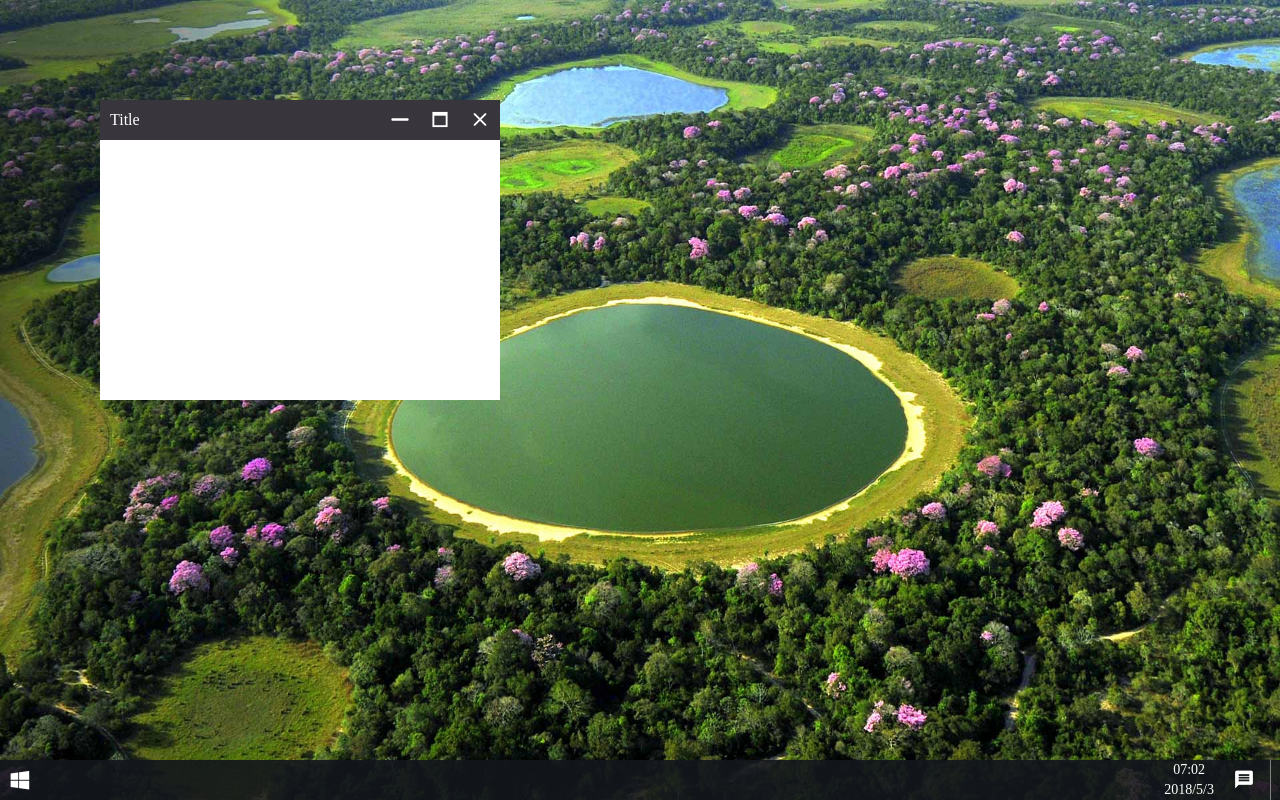
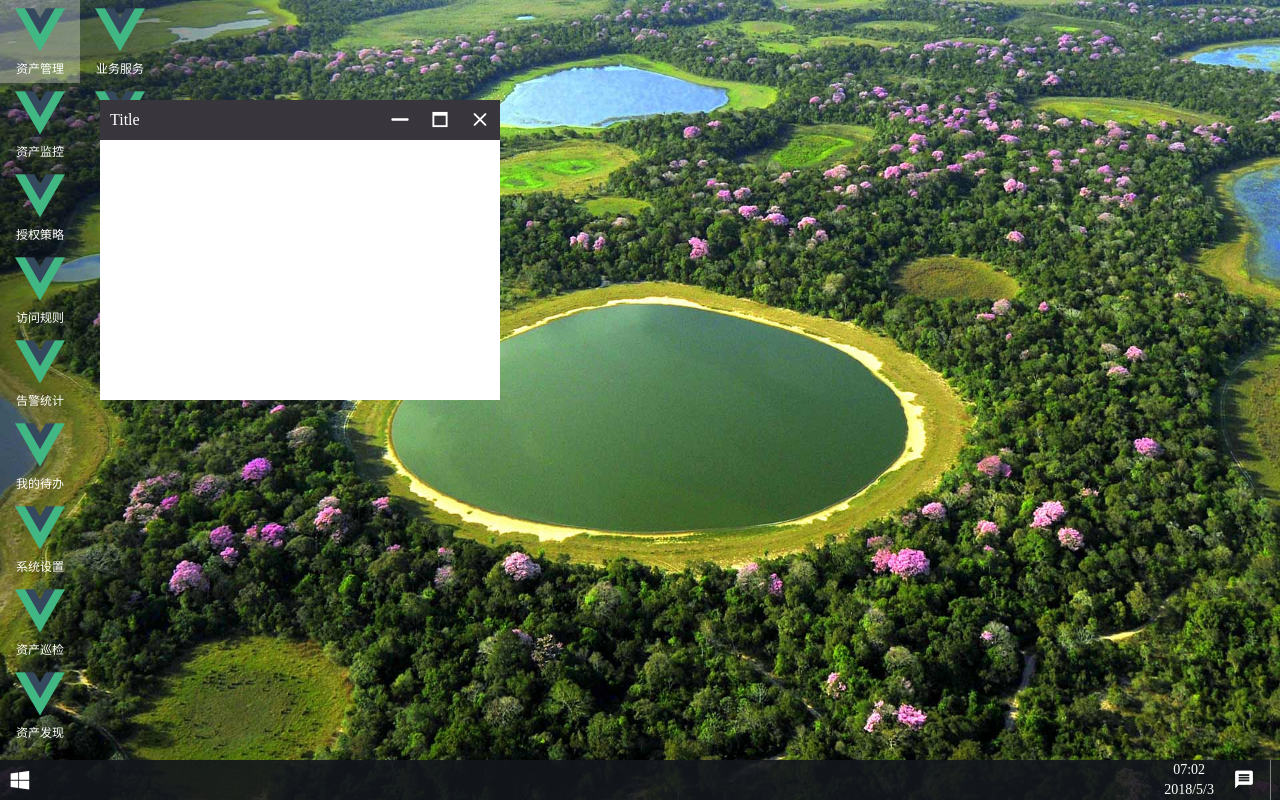
Before and after one commit to SunInfoFE/vue-win10, a Vue app: page / in a window 1280 px wide. Built offline with nearby package versions, Linux system fonts and the light colour scheme.

Commit message:
shortcut

```diff
--- a/src/App.vue
+++ b/src/App.vue
@@ -1,5 +1,8 @@
 <template>
   <div id="win10" class="win10" @click="handleClick">
+    <div class="win10-shortcut">
+      <win10-shortcut v-for="(item, index) in shortcuts" :name="item" :key="index"></win10-shortcut>
+    </div>
     <win10-window></win10-window>
     <win10-menu></win10-menu>
     <win10-message></win10-message>
@@ -10,18 +13,25 @@
 <script>
 import getClassName from './utils/dom.js';
 
-let Win10Window = () => import(/* webpackChunkName: 'win10-window' */ './components/Window');
 let Win10Menu = () => import(/* webpackChunkName: 'win10-menu' */ './components/Menu');
 let Win10Message = () => import(/* webpackChunkName: 'win10-message' */ './components/Message');
+let Win10Shortcut = () => import(/* webpackChunkName: 'win10-shortcut' */ './components/Shortcut');
 let Win10Taskbar = () => import(/* webpackChunkName: 'win10-taskbar' */ './components/Taskbar');
+let Win10Window = () => import(/* webpackChunkName: 'win10-window' */ './components/Window');
 
 export default {
   name: 'App',
   components: {
-    Win10Window,
     Win10Menu,
     Win10Message,
-    Win10Taskbar
+    Win10Taskbar,
+    Win10Shortcut,
+    Win10Window
+  },
+  data () {
+    return {
+      shortcuts: ['资产管理', '资产监控', '授权策略', '访问规则', '告警统计', '我的待办', '系统设置', '资产巡检', '资产发现', '业务服务', '电视墙']
+    };
   },
   methods: {
     handleClick (e) {
@@ -44,6 +54,7 @@ export default {
 
 <style>
 @import url('../static/font/iconfont.css');
+
 * {
   margin: 0;
   padding: 0;
@@ -65,5 +76,13 @@ body {
   background: black url("./assets/AerialPantanal.jpg") no-repeat fixed;
   background-size: 100% 100%;
   position: relative;
+  padding-bottom: 40px;
+}
+.win10-shortcut {
+  display: flex;
+  flex-direction: column;
+  flex-wrap: wrap;
+  height: 100%;
+  width: 80px;
 }
 </style>
--- /dev/null
+++ b/src/components/Shortcut.vue
@@ -0,0 +1,42 @@
+<template>
+  <div class="win10-shortcut-item">
+    <img src="../assets/logo.png" :alt="name">
+    <div v-text="name"></div>
+  </div>
+</template>
+
+<script>
+export default {
+  props: {
+    name: {
+      type: String,
+      default: '快捷方式'
+    }
+  }
+};
+</script>
+
+<style>
+.win10-shortcut-item {
+  width: 80px;
+  overflow: hidden;
+  cursor: pointer;
+  transition: all 0.5s;
+}
+.win10-shortcut-item:hover {
+  background-color: rgba(255, 255, 255, 0.3);
+}
+.win10-shortcut-item img {
+  width: 50px;
+  height: 50px;
+  margin: 5px 15px;
+  display: block;
+}
+.win10-shortcut-item div {
+  color: #fff;
+  font-size: 12px;
+  text-align: center;
+  line-height: 18px;
+  margin-bottom: 5px;
+}
+</style>
```
Also changed, not shown: 49 other files (tests, documents, lock files or other folders).
